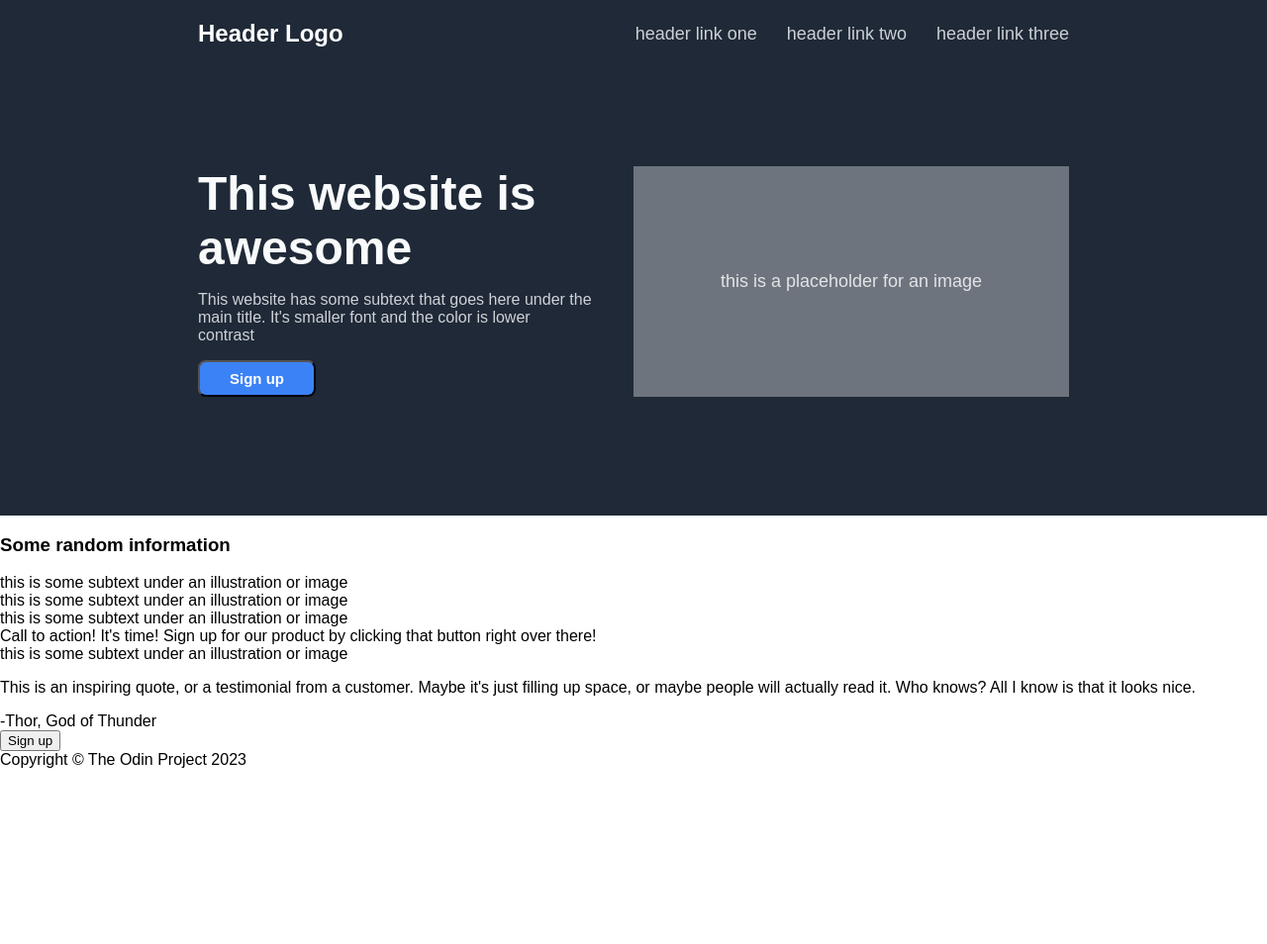
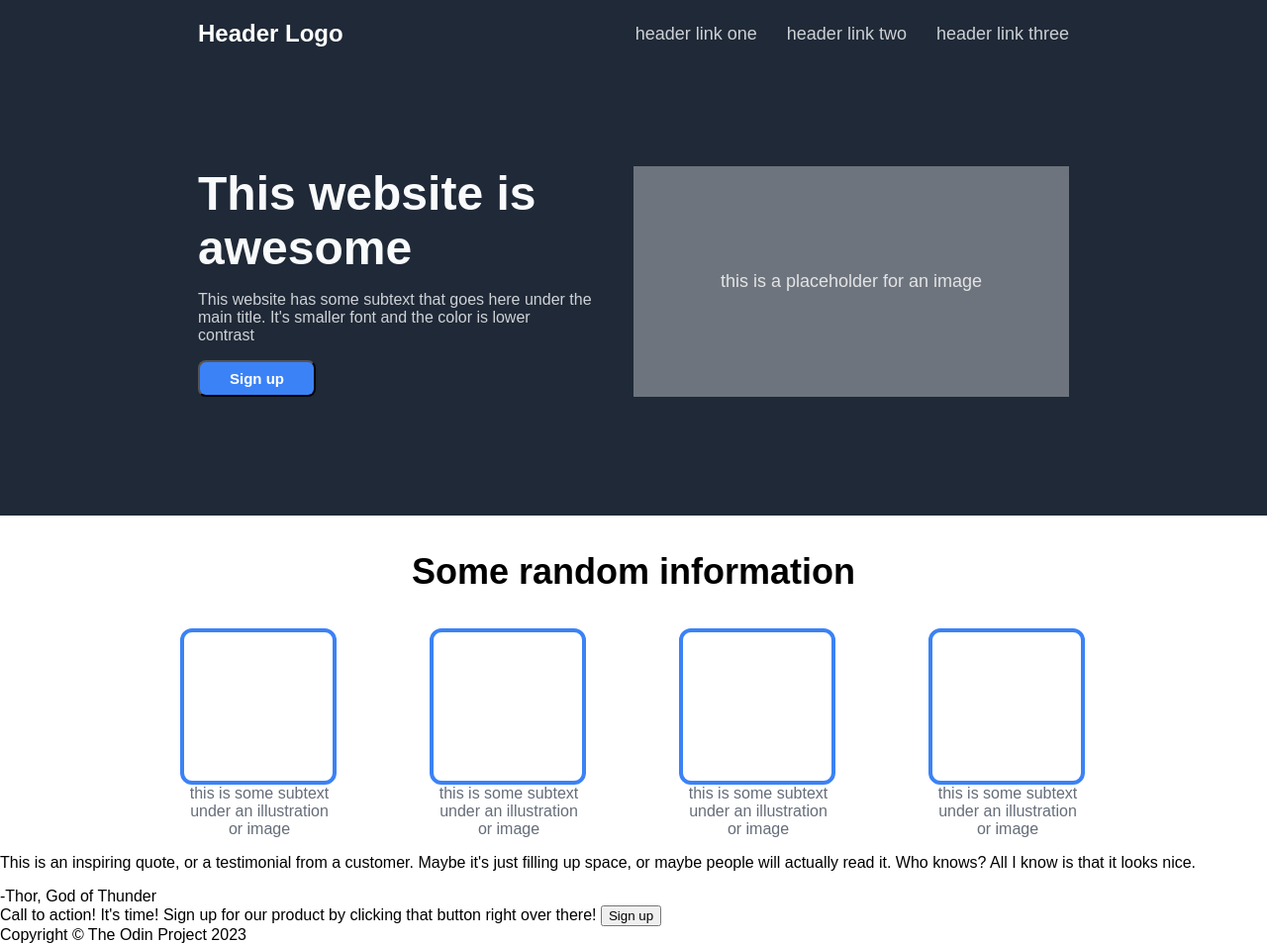
Before and after one commit to g-whittington/odin-landing-page, a plain HTML site: page index.html in a window 1280 px wide. Shown: the whole page at 99% size. Before the commit the page ends 800 px from the top, so only its background shows below. Drawn offline with Linux system fonts and the light colour scheme.

Commit message:
Added styling to the middle top area

```diff
--- a/index.html
+++ b/index.html
@@ -31,8 +31,8 @@
             </div>
         </div>
 
+        <h3 class="middle-title">Some random information</h3>
         <div class="middle-top">
-            <h3>Some random information</h3>
 
             <div class="info">
                 <div class="image-box"></div>
@@ -48,8 +48,6 @@
             </div>
             <div class="info">
                 <div class="image-box"></div>
-                <span>Call to action! It's time!</span>
-                <span>Sign up for our product by clicking that button right over there!</span>
                 <div class="text">this is some subtext under an illustration or image</div>
             </div>
 
@@ -66,7 +64,8 @@
 
         <div class="bottom">
             <div class="bottom-box">
-
+                <span>Call to action! It's time!</span>
+                <span>Sign up for our product by clicking that button right over there!</span>
                 <button class="bottom-button">Sign up</button>
             </div>
         </div>
--- a/style.css
+++ b/style.css
@@ -58,7 +58,8 @@ body {
 .top-section {
     background-color: #1f2937;
     display: flex;
-    padding: 120px 200px;}
+    padding: 120px 200px;
+}
 
 .top-left,
 .top-right {
@@ -73,3 +74,33 @@ body {
     justify-content: center;
     align-items: center;
 }
+
+.middle-title {
+    font-size: 36px;
+    font-weight: 900;
+    text-align: center;
+}
+
+.middle-top {
+    display: flex;
+    justify-content: center;
+    gap: 52px;
+}
+
+.info {
+    text-align: center;
+    max-width: 200px;
+}
+
+.image-box {
+    width: 150px;
+    height: 150px;
+    border: 4px solid #3b82f6;
+    border-radius: 12px;
+    margin-left: 10%;
+}
+
+.text {
+    color: #656d79;
+    padding: 0 25px;
+}
```
